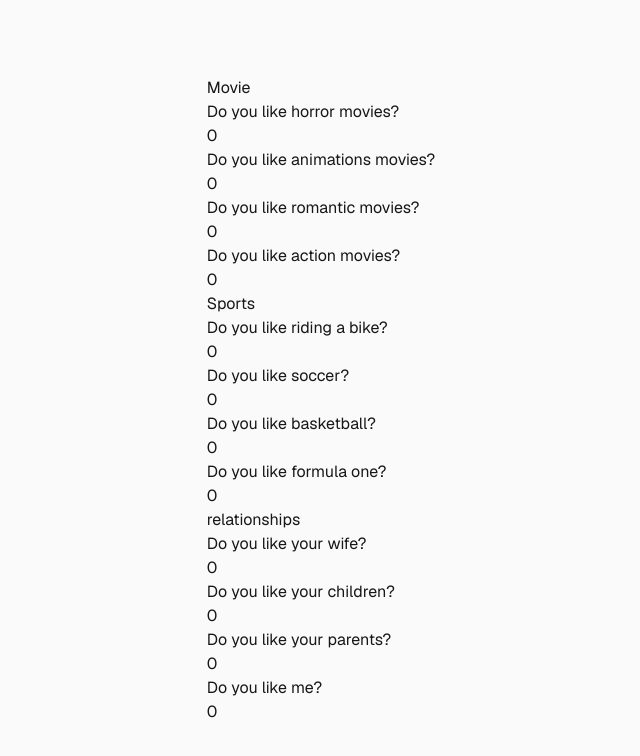
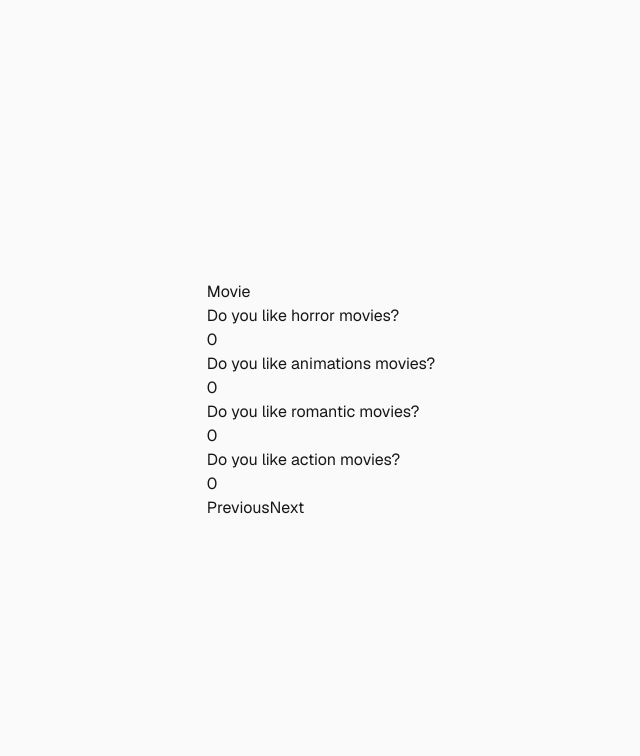
Before and after one commit to JoeLan124/reactpatternDay1, a Next.js app in the folder solution9/: page / in a window 1280 px wide. Shown: the top 756 px of the page, without its empty margins (319-959 px from the left). Built offline with nearby package versions, Linux system fonts and the light colour scheme.

Commit message:
one page and page transition via reducer

```diff
--- a/solution9/app/components/FormWizard.tsx
+++ b/solution9/app/components/FormWizard.tsx
@@ -5,21 +5,21 @@ import { useFormWizardContext } from "../hooks/useFormWizardContext";
 
 const FormWizard = () => {
   const { state, dispatch } = useFormWizardContext();
+  const currentTopic = questions[state.currentTopicIndex];
 
   return (
     <div>
-    {questions.map((topic) => (
-      <div key={topic.id}>
-        <h2>{topic.topic}</h2>
-        {topic.questions.map((question) => (
+      {currentTopic && (
+        <div key={currentTopic.id}>
+          <h2>{currentTopic.topic}</h2>
+          {currentTopic.questions.map((question) => (
             <div key={question.id}>
               <p>{question.question}</p>
-            {/* Input for points, dispatching updates */}
               <input
                 type="number"
                 min="0"
                 max="5"
-              value={state.points[question.id] || 0} // Assuming state is { [questionId]: points }
+                value={state.points[question.id] || 0}
                 onChange={(e) =>
                   dispatch({
                     type: "UPDATE_POINTS",
@@ -33,7 +33,30 @@ return (
             </div>
           ))}
         </div>
-    ))}
+      )}
+      {/* Add navigation buttons */}
+      <button
+        onClick={() =>
+          dispatch({
+            type: "SET_CURRENT_TOPIC",
+            payload: { index: state.currentTopicIndex - 1 },
+          })
+        }
+        disabled={state.currentTopicIndex === 0}>
+        Previous
+      </button>
+      <button
+        onClick={() =>
+          dispatch({
+            type: "SET_CURRENT_TOPIC",
+            payload: { index: state.currentTopicIndex + 1 },
+          })
+        }
+        disabled={
+          state.currentTopicIndex === questions.length - 1
+        }>
+        Next
+      </button>
     </div>
   );
 };
--- a/solution9/app/provider/FormWizardProvider.tsx
+++ b/solution9/app/provider/FormWizardProvider.tsx
@@ -17,11 +17,12 @@ export function FormWizardProvider({
   reducer = defaultFormWizardReducer,
   children,
 }: FormWizardProviderProps) {
-  const [state, dispatch] = useReducer(reducer, {
-    values: { name: "", email: "" },
-    errors: {},
-    points: {},
-  });
+ const [state, dispatch] = useReducer(reducer, {
+   values: { name: "", email: "" },
+   errors: {},
+   points: {},
+   currentTopicIndex: 0, // Start with first topic
+ });
 
   const value = { state, dispatch };
 
--- a/solution9/app/reducers/form-wizard-reducer.ts
+++ b/solution9/app/reducers/form-wizard-reducer.ts
@@ -4,6 +4,7 @@ export interface FormWizardState {
   values: Record<string, string | number>; // Object for form values (e.g., { email: 'user@example.com' })
   errors: Record<string, string>; // Object for validation errors (e.g., { email: 'Invalid email' })
   points: Record<string, number>; // Object for question points (e.g., { q1: 5 })
+  currentTopicIndex: number;
 }
 
 export type FormWizardAction =
@@ -20,6 +21,10 @@ export type FormWizardAction =
         questionId: string;
         points: number;
       };
+    }
+  | {
+      type: "SET_CURRENT_TOPIC";
+      payload: { index: number };
     };
 
 const defaultFormWizardReducer = (
@@ -27,21 +32,7 @@ const defaultFormWizardReducer = (
   action: FormWizardAction
 ): FormWizardState => {
   switch (action.type) {
-    case "CHANGE_FIELD": {
-      const { name, value } = action.payload;
-      const errors = { ...state.errors };
 
-      if (name === "email" && typeof value === "string" && !value.includes("@")) {
-        errors.mail = "Invalid email address";
-      } else {
-        delete errors[name];
-      }
-      return {
-        ...state,
-        values: { ...state.values, [name]: value },
-        errors,
-      };
-    }
     case "UPDATE_POINTS": {
       const { questionId, points } = action.payload;
       return {
@@ -49,6 +40,14 @@ const defaultFormWizardReducer = (
         points: { ...state.points, [questionId]: points },
       };
     }
+
+  case "SET_CURRENT_TOPIC": {
+  const { index } = action.payload;
+  return {
+    ...state,
+    currentTopicIndex: index,
+  };
+}
     default:
       return state;
   }
```
Also changed, not shown: 1 other file (tests, documents, lock files or other folders). Lines whose indentation alone changed are shown as unchanged.
